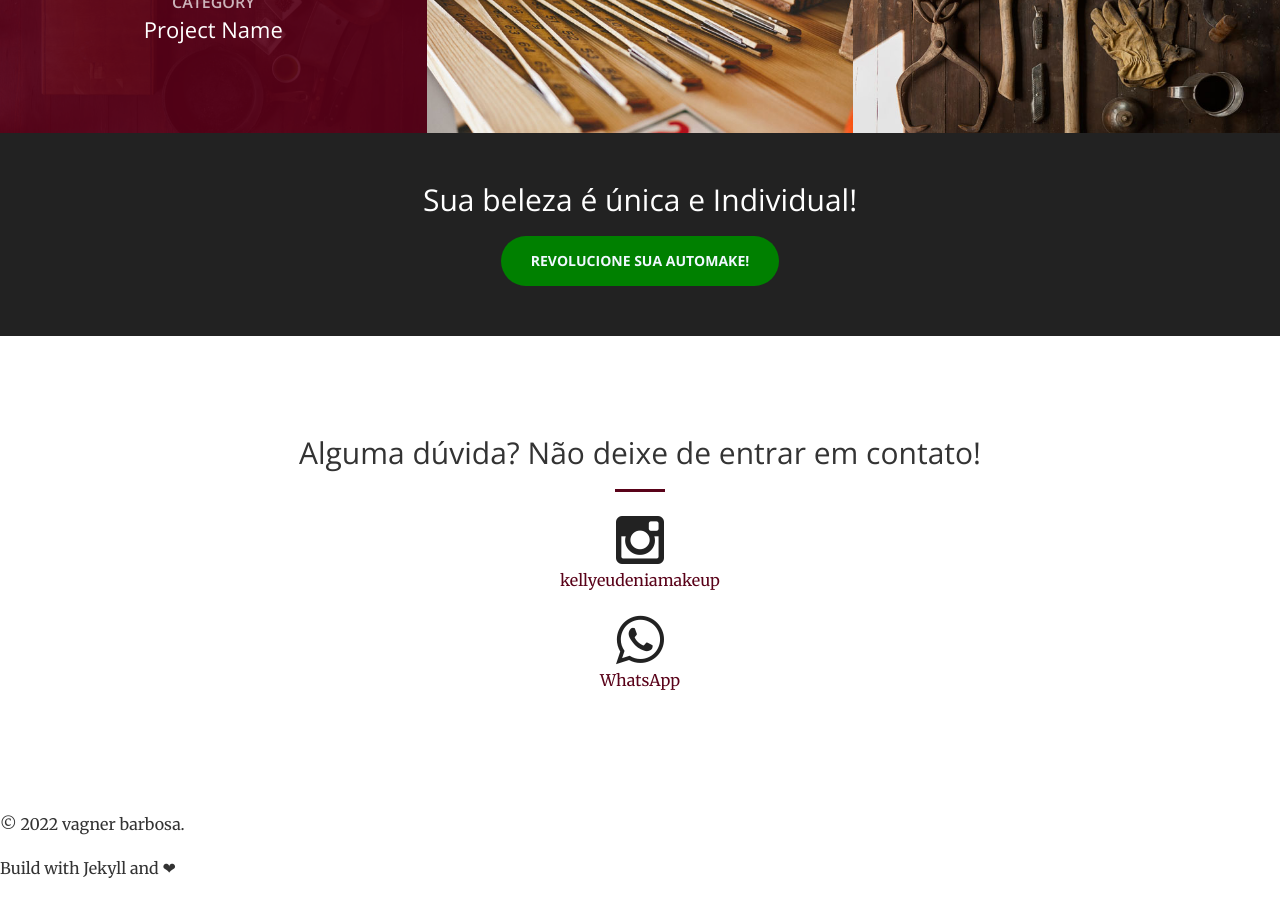
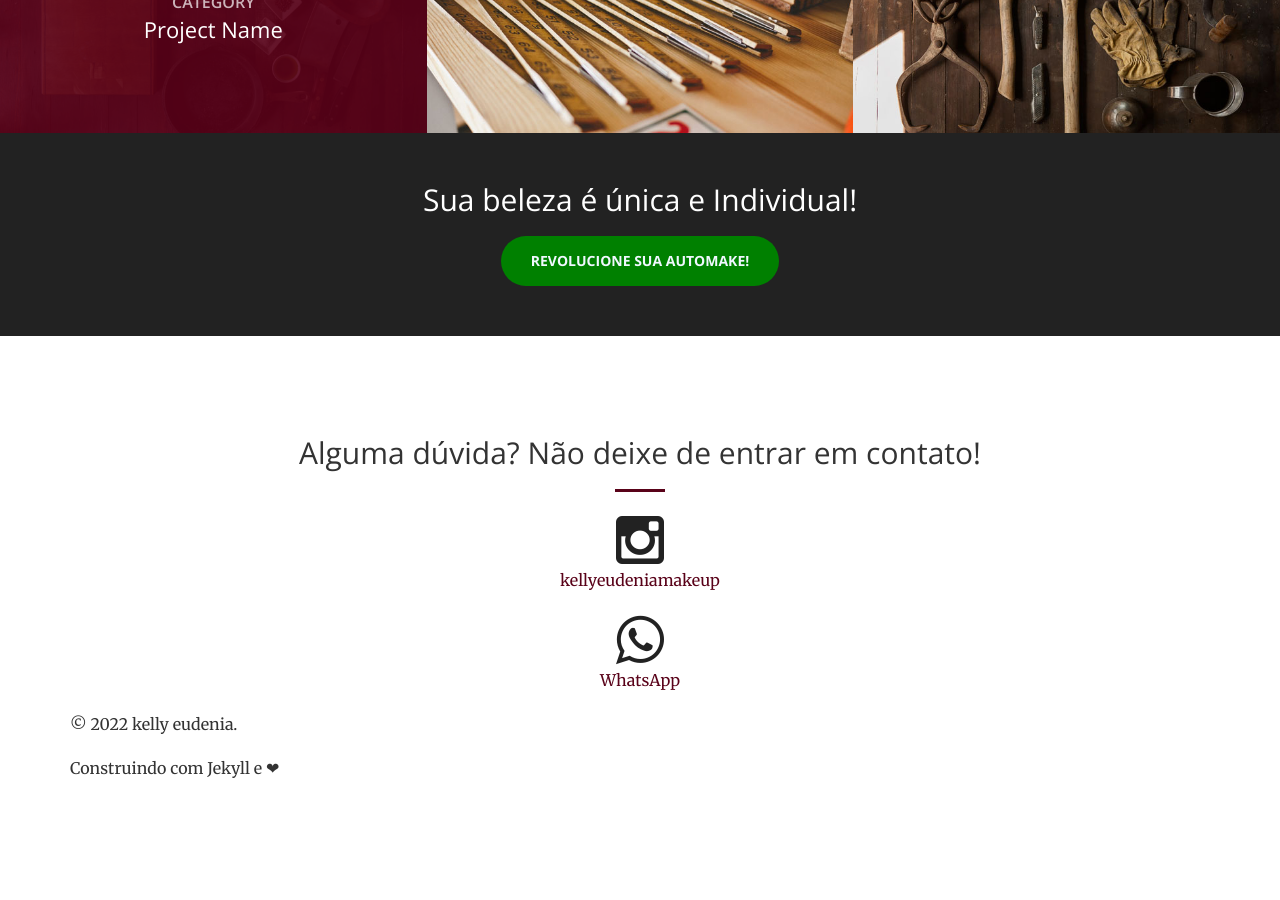
Before and after one commit to kellyeudenia/business-woman, a Jekyll site: the page built from index.html, in a window 1280 px wide and 900 px high, scrolled down 1856 px. Built offline with Jekyll 4.4.1, drawn with Linux system fonts in a browser that asks for light colours.

Commit message:
Setup para a página de vendas.

```diff
--- a/_includes/contact.html
+++ b/_includes/contact.html
@@ -20,9 +20,8 @@
         </div>
 
     </div>
+    <footer class="footer">
+        <p>&copy; <script>document.write(new Date().getFullYear())</script></a> kelly eudenia.</p>
+        <p>Construindo com Jekyll e <span class="love">❤</span></p>
+    </footer>
 </section>
-
-<footer class="footer">
-    <p>&copy; <script>document.write(new Date().getFullYear())</script></a> vagner barbosa.</p>
-    <p>Build with Jekyll and <span class="love">❤</span></p>
-</footer>
--- a/_includes/header.html
+++ b/_includes/header.html
@@ -4,7 +4,7 @@
             <img src="img/profile/me.jpg" class="img-responsive"  style="border-radius: 50%; margin: 5% auto;" alt="Imagem de Eudenia Makeup segurando um pincel">
             <h1>MÉTODO AUTOBEAUTY</h1>
             <hr>
-            <b><h4 style="color: aliceblue; text-align: left; margin: 3% auto;" >Você já imaginou equilibrar maquiagens incríveis com sua vida real?</h4></b>
+            <h3 style="color: aliceblue; text-align: left; margin: 3% auto;" ><b>Você já imaginou equilibrar maquiagens incríveis com sua vida real?</b></h3>
             <p style="color: aliceblue; text-align: left; margin: 3% auto;" >Aposto que você já tentou fazer um esfumado, mas não conseguiu porque não sabe quais os produtos certos para usar, ou ficou insegura em algum momento. </p>
             <p style="color: aliceblue; text-align: left; margin: 3% auto;" >Muitas vezes aprendemos que é preciso ter inúmeros produtos e passos incansáveis para fazer uma boa maquiagem, ou simplesmente reproduzimos da internet sem respeitar nossas características. </p>
             <p style="color: aliceblue; text-align: left; margin: 3% auto;" >Lamento te dizer, mas essa não é a forma correta de aprender automaquiagem.</p>
```
